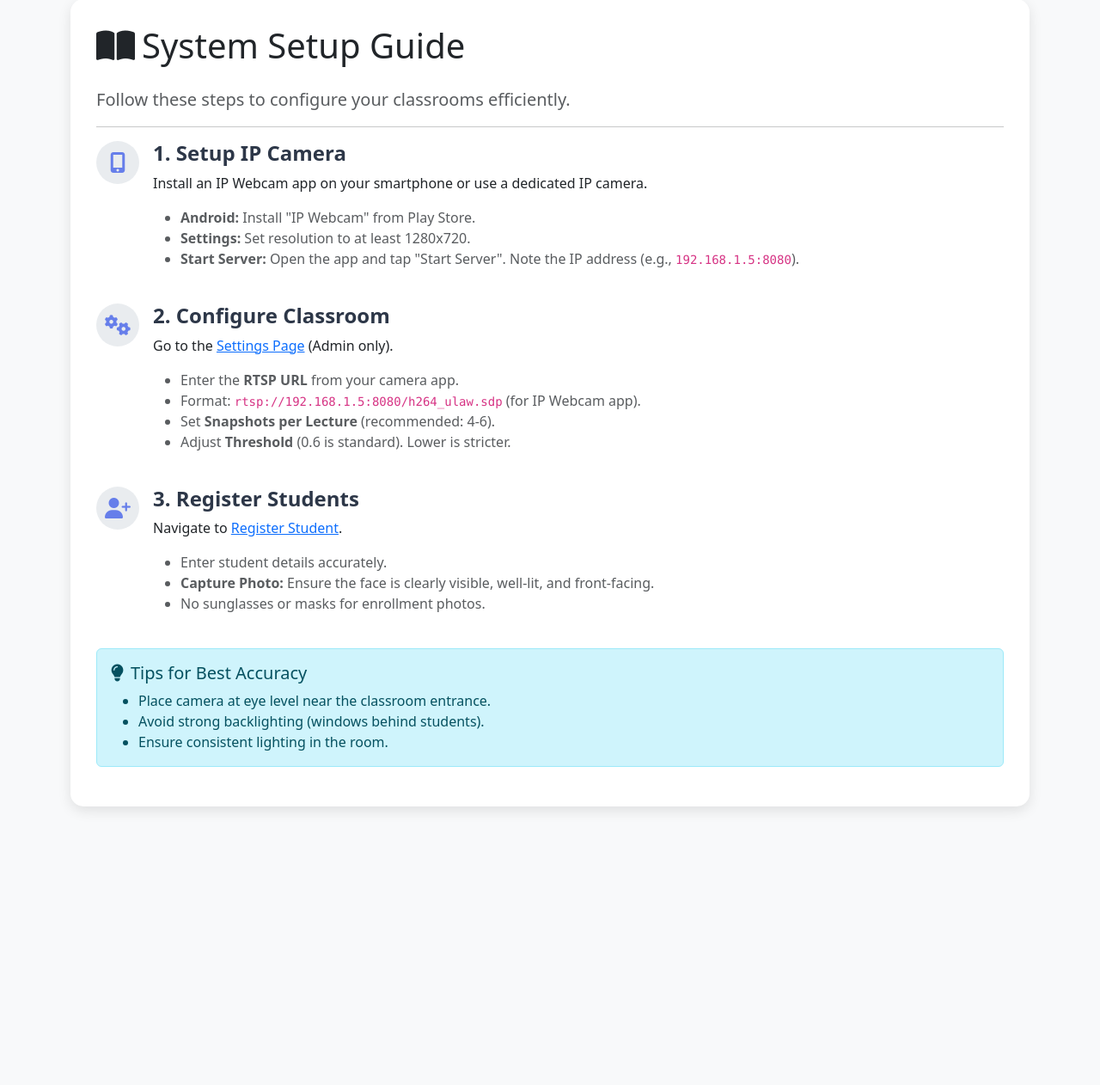
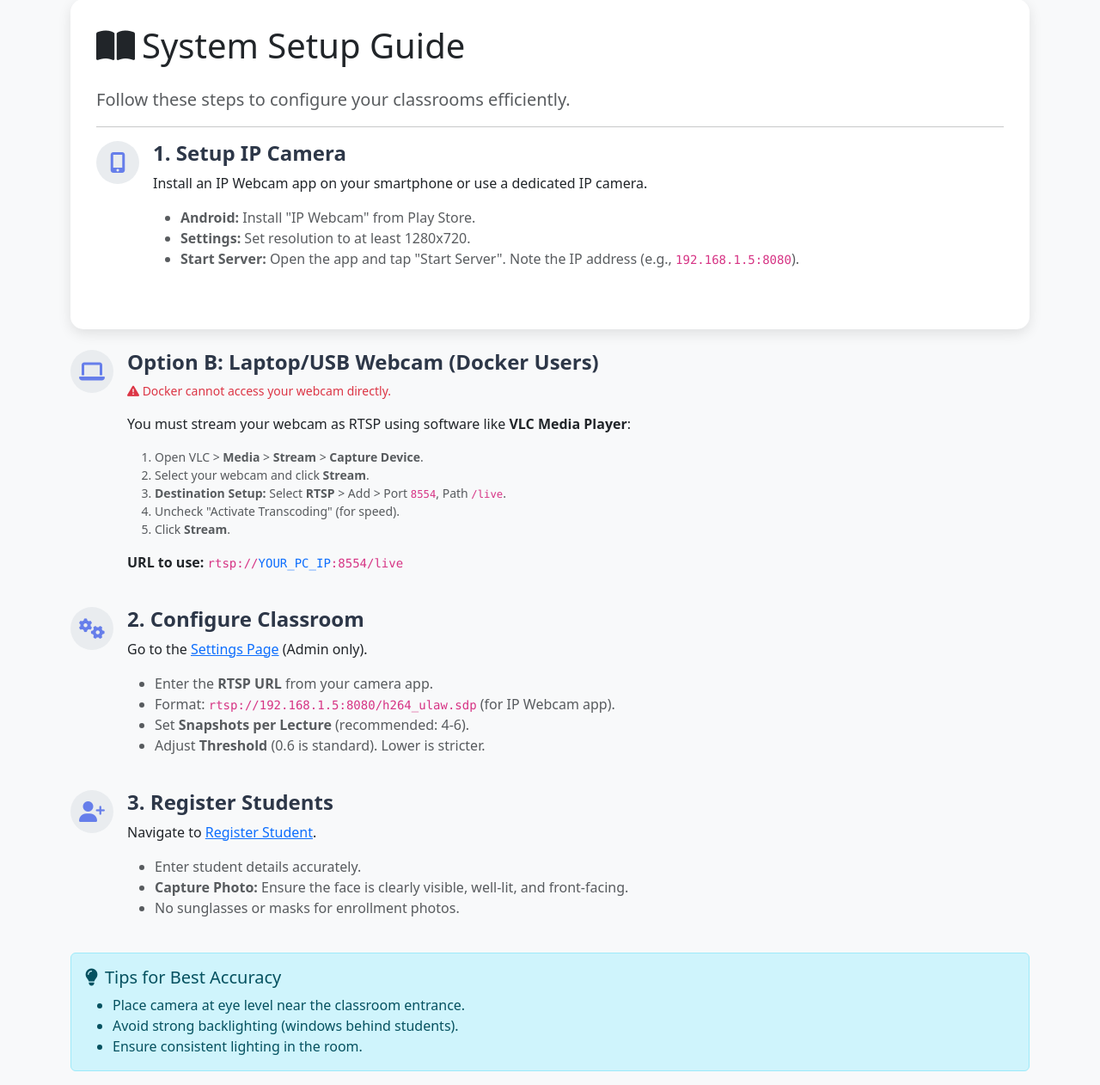
Before and after one commit to space0032/smart_attandance_system, a Python web app: template src/main/resources/templates/setup-guide.html in a window 1280 px wide. Shown: the part 81-1343 px from the top of the page at 86% size. Before the commit the page ends 1024 px from the top, so only its background shows below. Run offline with Jinja, Linux system fonts and the light colour scheme; the template is opened without the code that fills it, so the values that code supplies are empty.

Commit message:
feat: Add setup guide page with instructions for camera and student setup.

```diff
--- a/src/main/resources/templates/setup-guide.html
+++ b/src/main/resources/templates/setup-guide.html
@@ -78,6 +78,29 @@
                     </ul>
                 </div>
             </div>
+        </div>
+
+        <!-- Step 1-B: Laptop Webcam -->
+        <div class="d-flex mb-4">
+            <div class="step-icon"><i class="fas fa-laptop"></i></div>
+            <div>
+                <h4 class="step-title">Option B: Laptop/USB Webcam (Docker Users)</h4>
+                <p class="text-danger small"><i class="fas fa-exclamation-triangle"></i> Docker cannot access your
+                    webcam directly.</p>
+                <p>You must stream your webcam as RTSP using software like <strong>VLC Media Player</strong>:</p>
+                <ol class="small text-muted">
+                    <li>Open VLC > <strong>Media</strong> > <strong>Stream</strong> > <strong>Capture Device</strong>.
+                    </li>
+                    <li>Select your webcam and click <strong>Stream</strong>.</li>
+                    <li><strong>Destination Setup:</strong> Select <strong>RTSP</strong> > Add > Port <code>8554</code>,
+                        Path <code>/live</code>.</li>
+                    <li>Uncheck "Activate Transcoding" (for speed).</li>
+                    <li>Click <strong>Stream</strong>.</li>
+                </ol>
+                <p><strong>URL to use:</strong>
+                    <code>rtsp://<span class="text-primary">YOUR_PC_IP</span>:8554/live</code></p>
+            </div>
+        </div>
 
         <!-- Step 2 -->
         <div class="d-flex mb-4">
```
Lines whose indentation alone changed are shown as unchanged.
